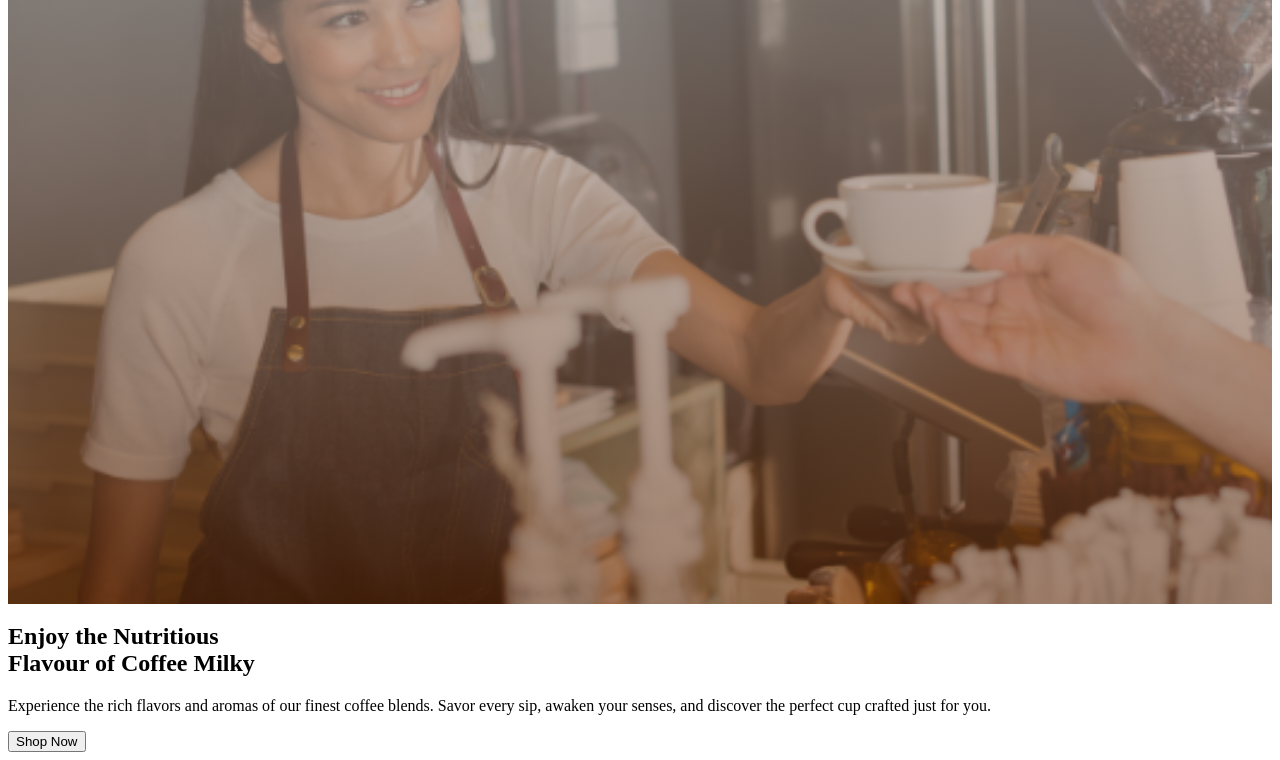
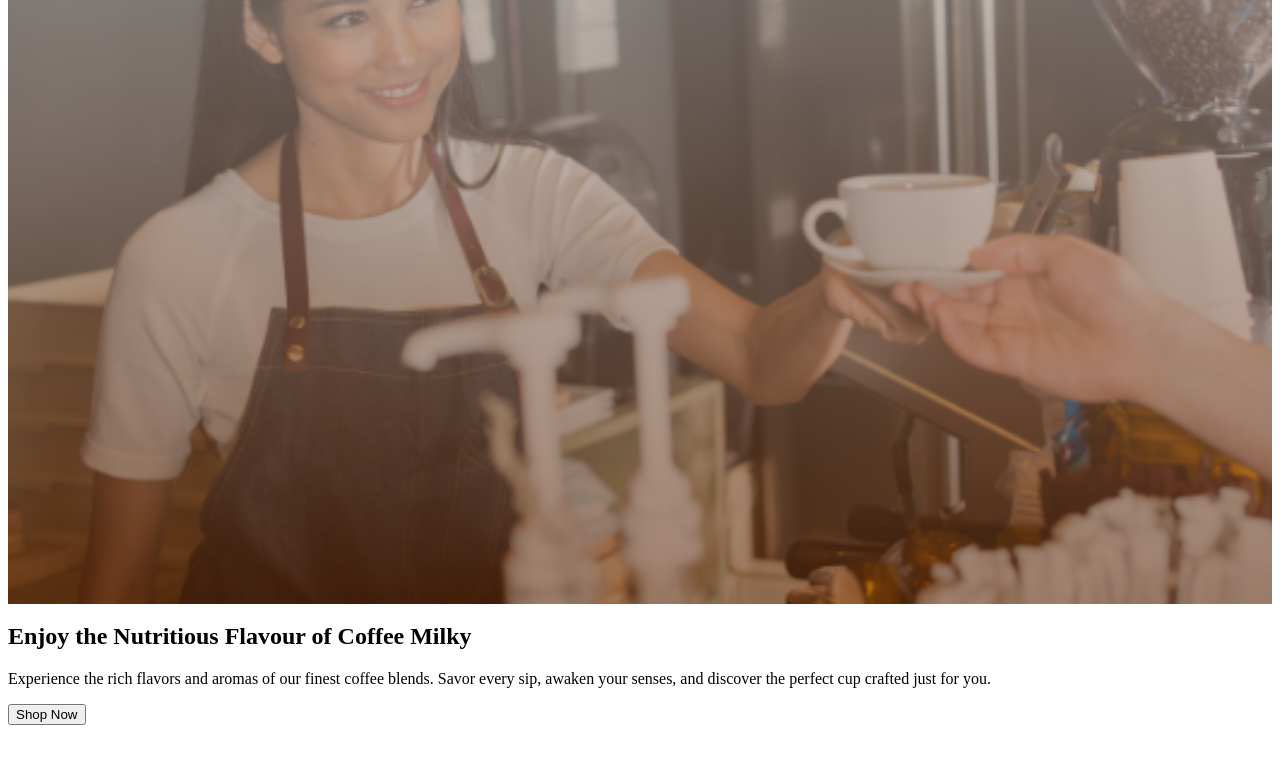
Before and after one commit to DistinguishAJ/Coffee-Milky, a plain HTML site: page coffee index.html in a window 1280 px wide. Shown: the part 255-1015 px from the top of the page. After the commit the page ends 988 px from the top, so only its background shows below. Drawn offline with Linux system fonts and the light colour scheme.

Commit message:
website update

```diff
--- a/coffee index.html
+++ b/coffee index.html
@@ -7,6 +7,8 @@
     <title>Coffee Milky</title>
 </head>
 <body>
+
+    <section>
     <nav class="coffee-nav">
             <a href="#"><img src="./Files/Coffee Milky logo.png" alt="Coffee Milky logo"></a>
 
@@ -24,17 +26,14 @@
     <!-- Hero Section This section contains a large header with a title, subtext, and a button. It also includes an image that complements the text. -->
 
 
-        <header class="hero">
         <div class="header-content">
-            <div class="header-text">
-                <h2>Enjoy the Nutritious <br>Flavour of Coffee Milky</h2>
+                <h2>Enjoy the Nutritious <span>Flavour of Coffee Milky </span></h2>
                     <p>Experience the rich flavors and aromas of our finest coffee blends.
                         Savor every sip, awaken your senses, and discover the perfect cup crafted just for you.</p>
-                <button>Shop Now</button>
-            </div>
+                <button class="cta-button">Shop Now</button>
         </div>
-    </header>
 
+     </section>
         <script>
         // JavaScript for interactive elements can be added here
         </script>
--- a/coffee.css
+++ b/coffee.css
@@ -37,6 +37,8 @@ coffee-nav {
     float: right;
     color: rgb(224, 207, 184);
 }
+
+
 
 /*
 body, html {
```
